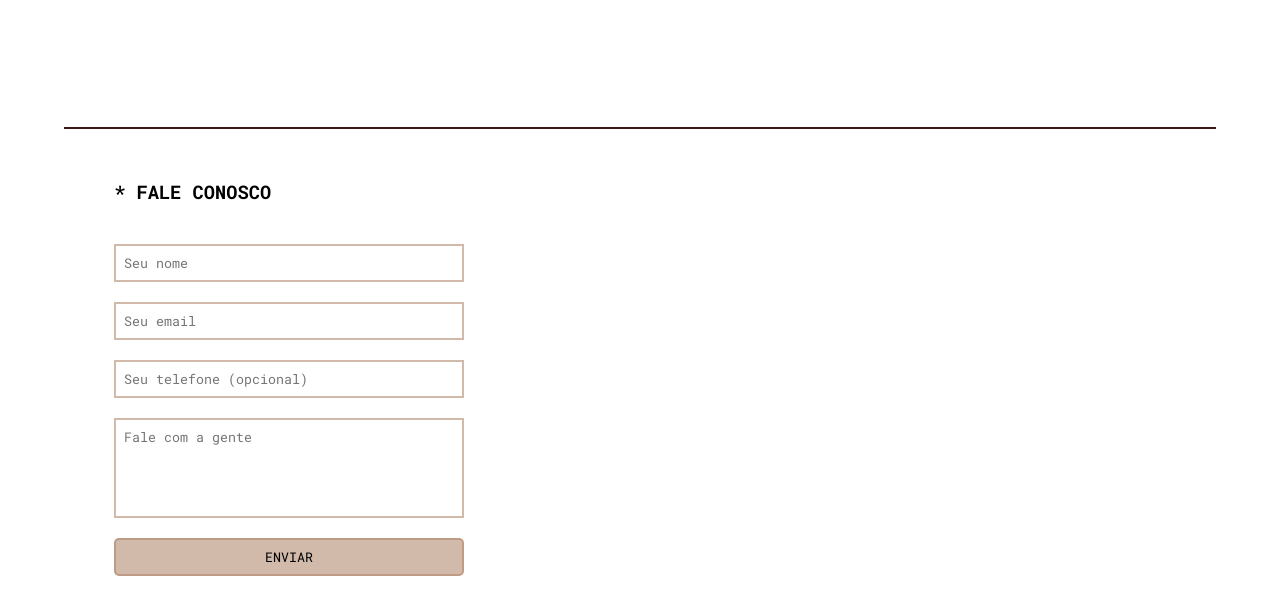
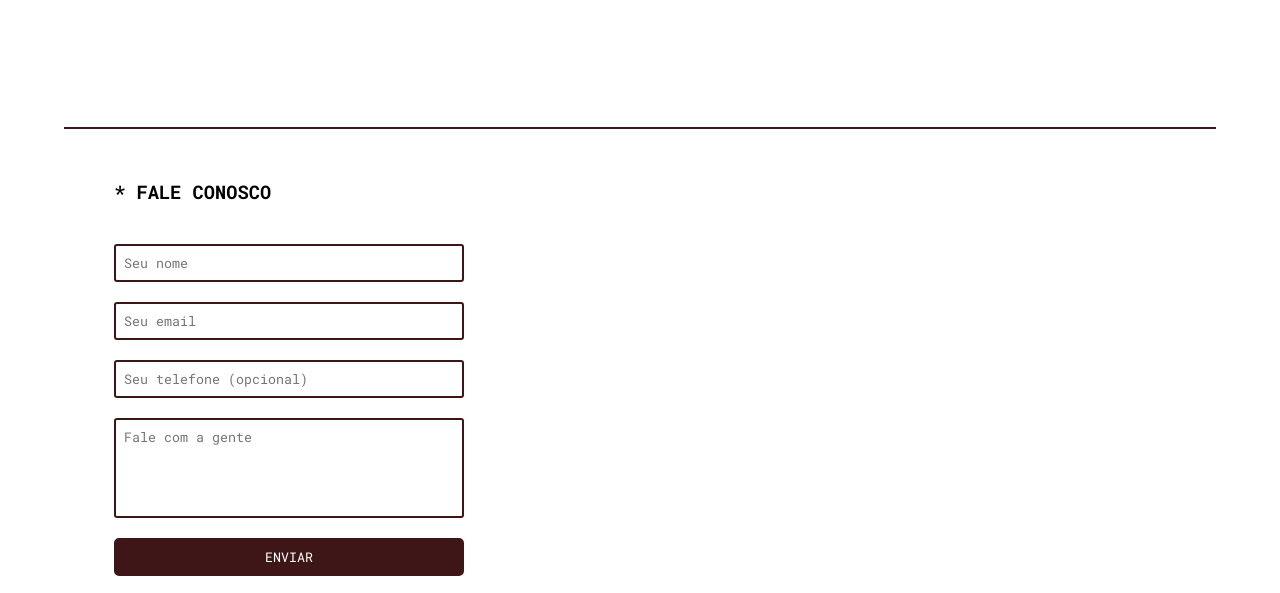
Before and after one commit to lisamignot/css_responsivo-padarinha_online, a plain HTML site: page index.html in a window 1280 px wide. Shown: the part 1335-1928 px from the top of the page. Drawn offline with Linux system fonts and the light colour scheme.

Commit message:
mudança css

```diff
--- a/style.css
+++ b/style.css
@@ -121,7 +121,8 @@ button {
     width: 350px;
     padding: 8px;
     margin: 20px;
-    border: 2px solid #ae82648c;
+    border: 2px solid #3E1617;
+    border-radius: 3px;
 }
 
 textarea {
@@ -129,15 +130,23 @@ textarea {
     height: 100px;
 }
 
-form input:focus {
-    color: red;
-    outline-color: #3E1617;
+form input:focus,
+textarea:focus {
+    outline-color: #ae82648c;
 }
 
 form button {
+    background-color: #3E1617;
+    border-color: #3E1617;
+    color: white;
+    border-radius: 5px;
+}
+
+form button:hover {
     background-color: #ae82648c;
     border-color: #ae82648c;
-    border-radius: 5px;
+    color: black;
+    letter-spacing: 3px;
 }
 
 #social img {
```
